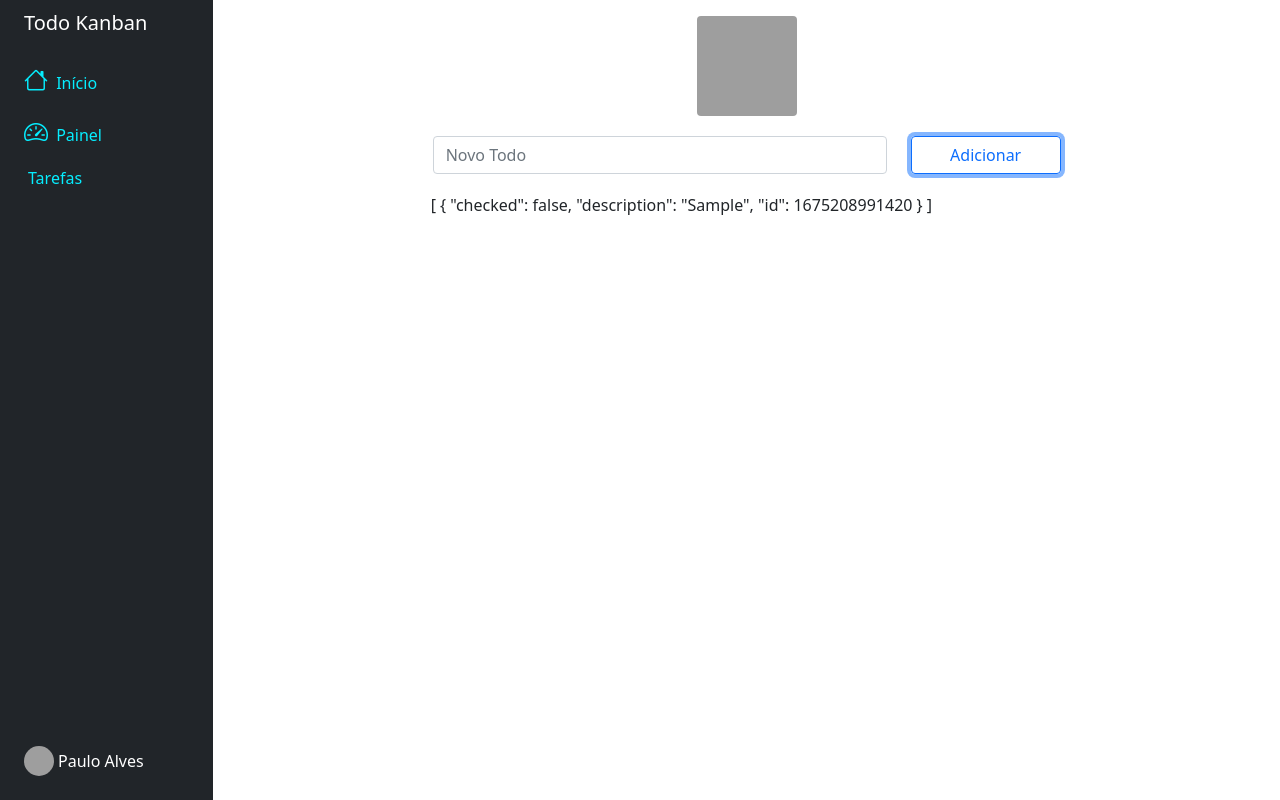
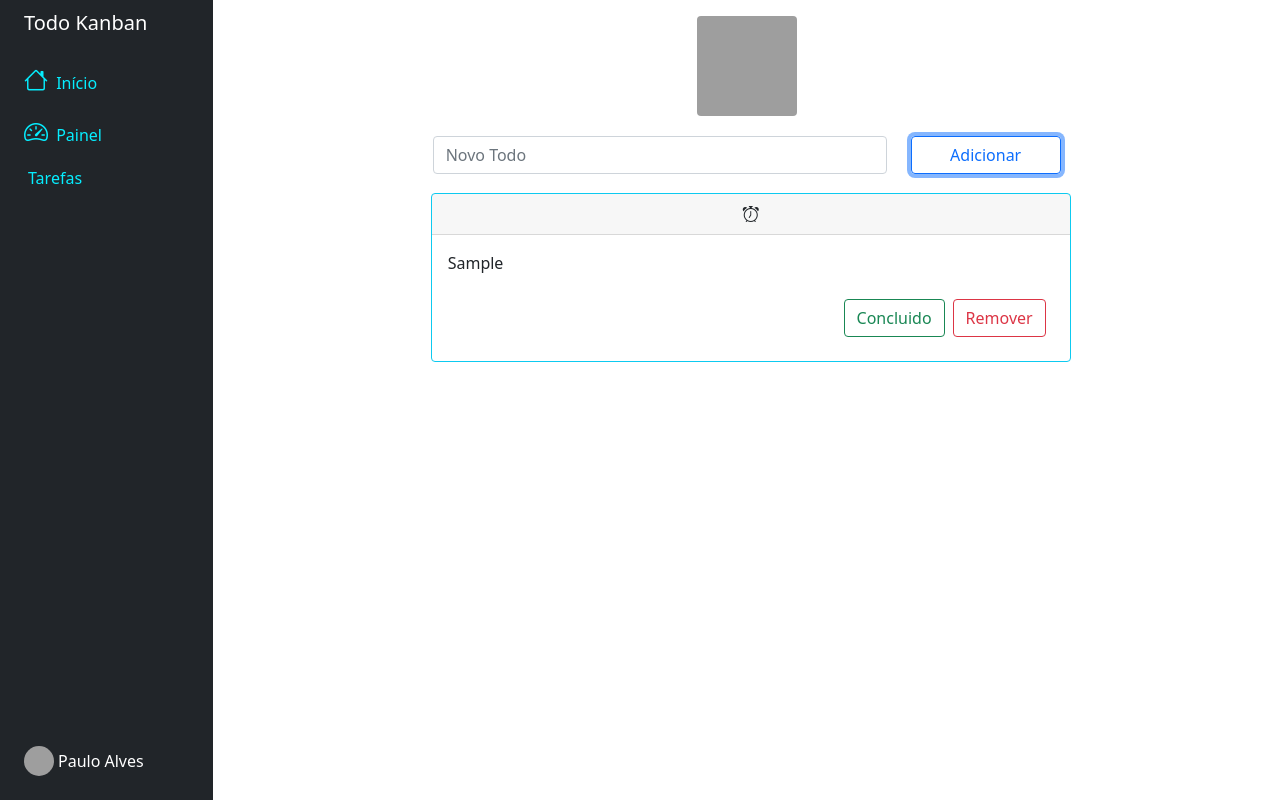
Before and after one commit to PauloAlves8039/vue-todo-kanban, a Vue app: page / in a window 1280 px wide. Both pictures are taken after typing "Sample" into the empty fields and a click on the button "Adicionar". Built offline with nearby package versions, Linux system fonts and the light colour scheme; grey boxes are pictures that could not be loaded.

Commit message:
Renderizando a lista de todos

```diff
--- a/src/components/AppTodo.vue
+++ b/src/components/AppTodo.vue
@@ -19,7 +19,22 @@
       </div>
     </form>
     <div class="todo-list">
-      {{ todos }}
+      <div v-for="todoList in todos" :key="todoList.id">
+        <div class="card border-info mb-2" style="max-width: 40rem;">
+          <div class="title-card card-header text-center">
+            <i class="bi bi-alarm"></i>
+          </div>
+          <div class="card-body">
+            <p class="card-text">
+              {{ todoList.description }}
+            </p>
+            <div class="text-end">
+              <button class="btn btn-outline-success">Concluido</button>
+              <button class="btn btn-outline-danger m-2">Remover</button>
+            </div>
+          </div>
+        </div>
+      </div>
     </div>
   </div>
 </template>
@@ -39,11 +54,8 @@ export default {
     addTodo(todo) {
       todo.id = Date.now();
       this.todos.push(todo);
-      this.clearFild();
-    },
-    clearFild() {
-      this.todo = "";
-    },
+      this.todo = {checked: false};
+    }
   }
 }
 </script>
```
